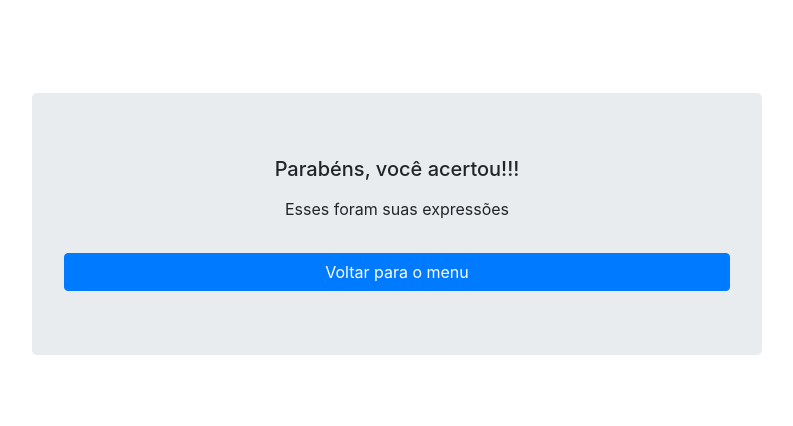
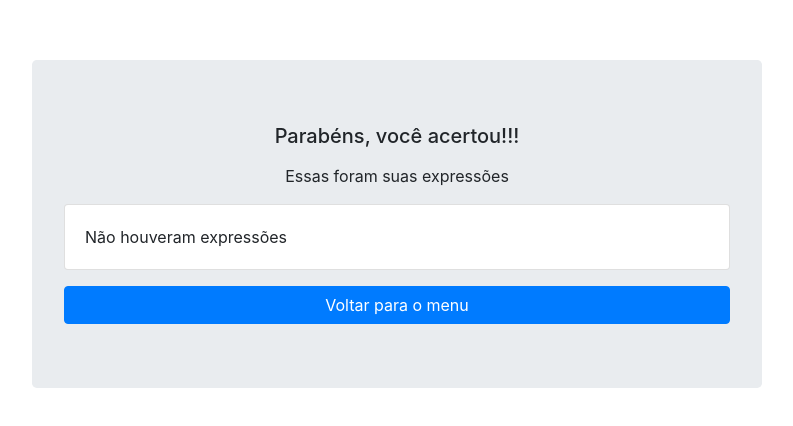
Before and after one commit to fatecodes/swe3-ar-literacy, a plain HTML site: page src/results.html in a window 1280 px wide. Shown: the part 160-586 px from the top of the page, without its empty margins (243-1036 px from the left). Drawn offline with nearby package versions, Linux system fonts and the light colour scheme.

Commit message:
Adicionado mensagem caso não haja expressões

```diff
--- a/src/results.html
+++ b/src/results.html
@@ -19,7 +19,7 @@
           <div class="jumbotron">
             <div class="d-flex justify-content-center flex-column">
               <h5 class="text-center mb-3">Parabéns, você acertou!!!</h5>
-              <p class="text-center">Esses foram suas expressões</p>
+              <p class="text-center">Essas foram suas expressões</p>
               <div id="results"></div>
               <a href="/menu.html" class="btn btn-primary mt-3" type="button">
                 Voltar para o menu
--- a/src/results.js
+++ b/src/results.js
@@ -41,7 +41,11 @@
   function calculateExpressions() {
     let expressions = localStorage.getItem("expressions");
 
-    if (!expressions) return;
+    if (!expressions) {
+      const elementCard = generateCard("Não houveram expressões", null);
+      resultsElement.appendChild(elementCard);
+      return;
+    }
 
     expressions = JSON.parse(expressions);
 
```
Also changed, not shown: 2 other files.
